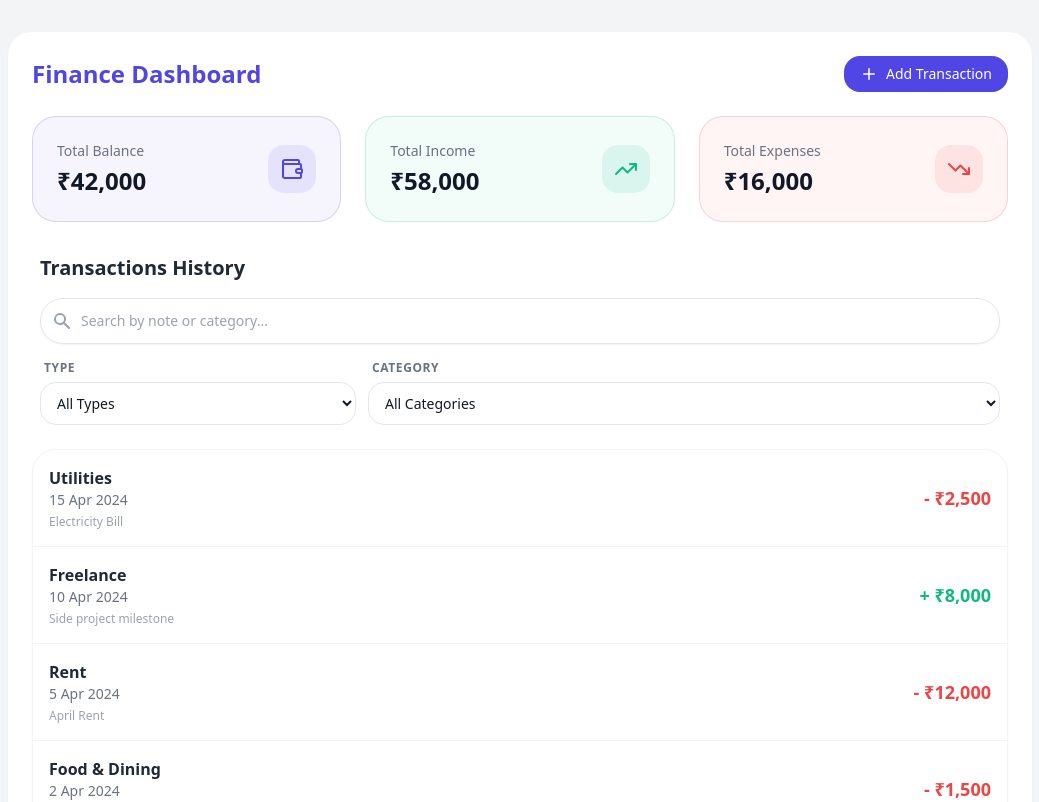
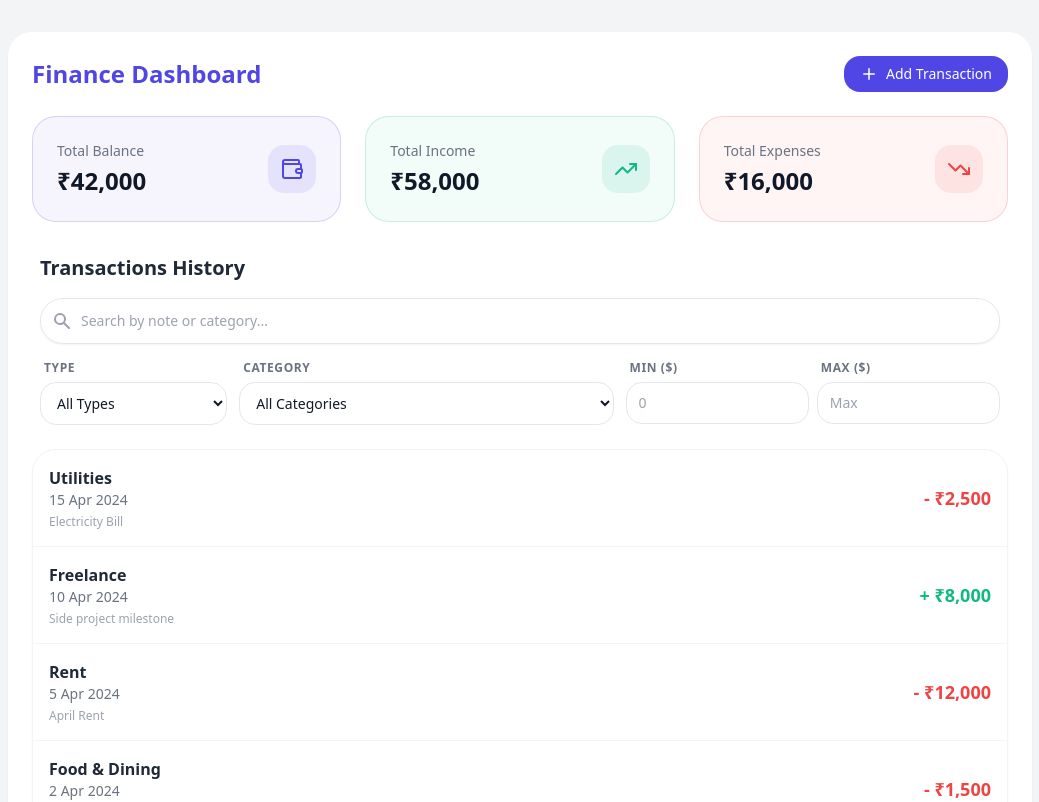
Before and after one commit to Punith1117/fin-dashboard, a React (Vite) app: page / in a window 1280 px wide. Shown: the top 802 px of the page, without its empty margins (120-1159 px from the left). Built offline with nearby package versions, Linux system fonts and the light colour scheme.

Commit message:
feat: add numerical amount range filtering for transaction history

```diff
--- a/src/components/Transactions/TransactionControls.jsx
+++ b/src/components/Transactions/TransactionControls.jsx
@@ -7,7 +7,11 @@ export function TransactionControls({
   typeFilter,
   setTypeFilter,
   categoryFilter,
-  setCategoryFilter
+  setCategoryFilter,
+  minAmount,
+  setMinAmount,
+  maxAmount,
+  setMaxAmount
 }) {
   return (
     <div className="mb-6 px-2 flex flex-col gap-4">
@@ -74,6 +78,38 @@ export function TransactionControls({
             ))}
           </select>
         </div>
+
+        {/* Amount Range */}
+        <div className="flex-[2] min-w-[200px] flex gap-2">
+          <div className="flex-1">
+            <label htmlFor="min-amount" className="block text-xs font-semibold text-gray-500 uppercase tracking-wider mb-1.5 ml-1">
+              Min ($)
+            </label>
+            <input
+              type="number"
+              id="min-amount"
+              value={minAmount}
+              onChange={(e) => setMinAmount(e.target.value)}
+              placeholder="0"
+              min="0"
+              className="block w-full px-3 py-2.5 bg-white border border-gray-200 rounded-xl text-sm focus:outline-none focus:ring-2 focus:ring-finance-primary/20 focus:border-finance-primary transition-all"
+            />
+          </div>
+          <div className="flex-1">
+            <label htmlFor="max-amount" className="block text-xs font-semibold text-gray-500 uppercase tracking-wider mb-1.5 ml-1">
+              Max ($)
+            </label>
+            <input
+              type="number"
+              id="max-amount"
+              value={maxAmount}
+              onChange={(e) => setMaxAmount(e.target.value)}
+              placeholder="Max"
+              min="0"
+              className="block w-full px-3 py-2.5 bg-white border border-gray-200 rounded-xl text-sm focus:outline-none focus:ring-2 focus:ring-finance-primary/20 focus:border-finance-primary transition-all"
+            />
+          </div>
+        </div>
       </div>
     </div>
   );
--- a/src/components/Transactions/TransactionList.jsx
+++ b/src/components/Transactions/TransactionList.jsx
@@ -9,6 +9,8 @@ export function TransactionList() {
   const [searchQuery, setSearchQuery] = useState('');
   const [typeFilter, setTypeFilter] = useState('all');
   const [categoryFilter, setCategoryFilter] = useState('all');
+  const [minAmount, setMinAmount] = useState('');
+  const [maxAmount, setMaxAmount] = useState('');
   const debouncedSearchQuery = useDebounce(searchQuery, 500);
 
   const filteredTransactions = useMemo(() => {
@@ -22,6 +24,14 @@ export function TransactionList() {
     // Filter by Category
     if (categoryFilter !== 'all') {
       result = result.filter((t) => t.category === categoryFilter);
+    }
+
+    // Filter by Amount Range
+    if (minAmount !== '') {
+      result = result.filter((t) => Number(t.amount) >= Number(minAmount));
+    }
+    if (maxAmount !== '') {
+      result = result.filter((t) => Number(t.amount) <= Number(maxAmount));
     }
 
     // Filter by Search Query
@@ -38,14 +48,16 @@ export function TransactionList() {
     result.sort((a, b) => new Date(b.date) - new Date(a.date));
 
     return result;
-  }, [transactions, debouncedSearchQuery, typeFilter, categoryFilter]);
+  }, [transactions, debouncedSearchQuery, typeFilter, categoryFilter, minAmount, maxAmount]);
 
-  const isFiltered = searchQuery !== '' || typeFilter !== 'all' || categoryFilter !== 'all';
+  const isFiltered = searchQuery !== '' || typeFilter !== 'all' || categoryFilter !== 'all' || minAmount !== '' || maxAmount !== '';
 
   const resetFilters = () => {
     setSearchQuery('');
     setTypeFilter('all');
     setCategoryFilter('all');
+    setMinAmount('');
+    setMaxAmount('');
   };
 
   return (
@@ -59,6 +71,10 @@ export function TransactionList() {
         setTypeFilter={setTypeFilter}
         categoryFilter={categoryFilter}
         setCategoryFilter={setCategoryFilter}
+        minAmount={minAmount}
+        setMinAmount={setMinAmount}
+        maxAmount={maxAmount}
+        setMaxAmount={setMaxAmount}
       />
 
       <div className="rounded-2xl border border-gray-100 bg-finance-surface shadow-sm overflow-hidden min-h-[100px]">
```
